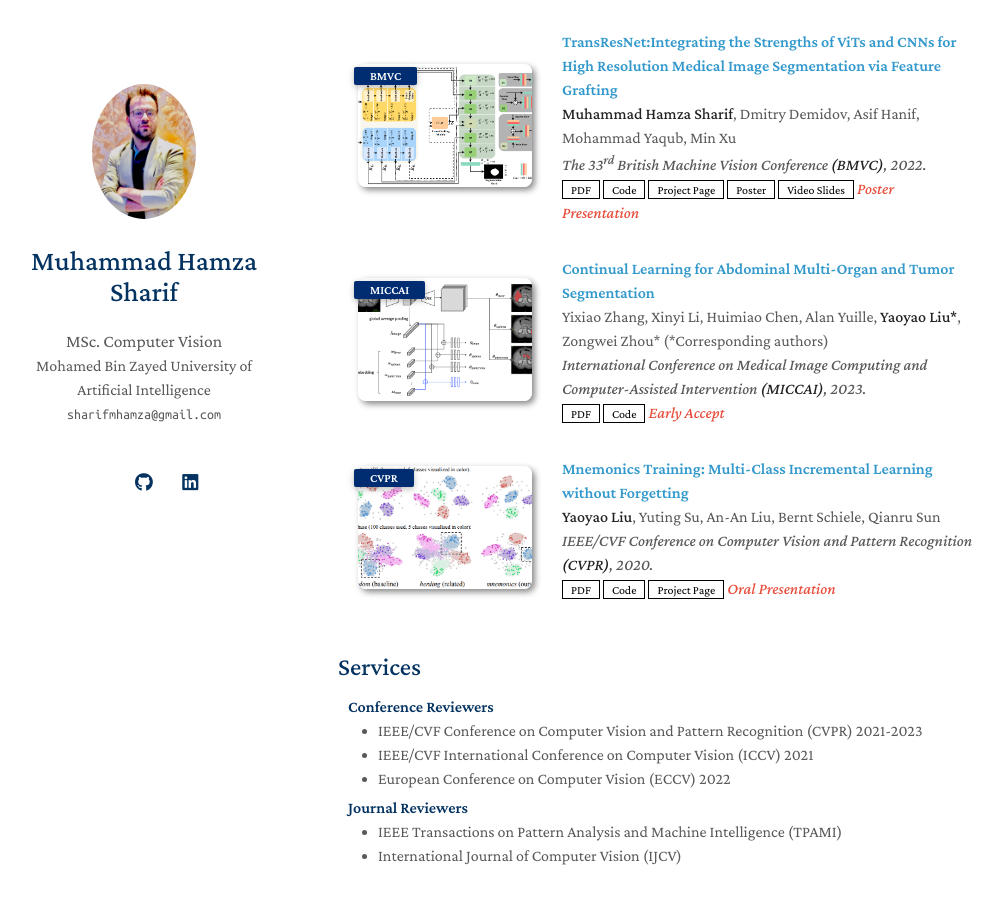
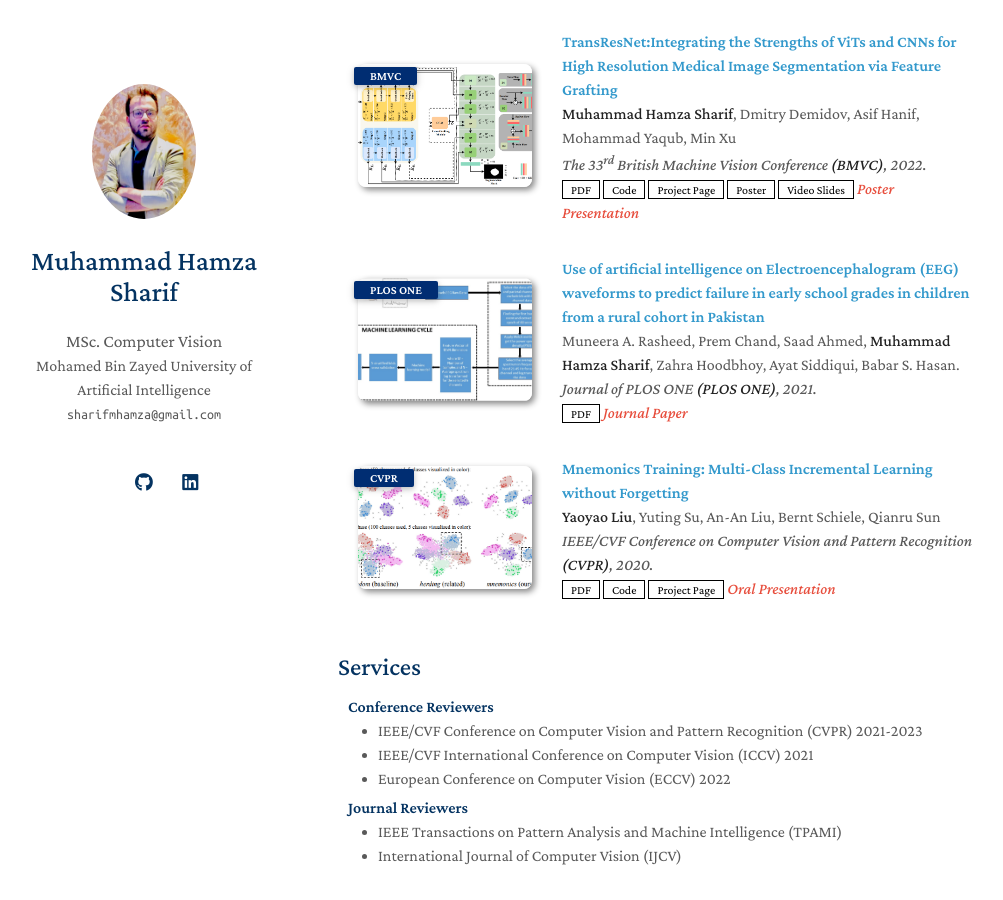
Before and after one commit to Sharifmhamza/sharifmhamza.github.io, a Jekyll site: the page built from index.md, in a window 1280 px wide and 900 px high, scrolled down 1037 px. Shown: the whole window, without its empty margins (132-1135 px from the left). Built offline with Jekyll 4.4.1, drawn with Linux system fonts in a browser that asks for light colours; a style sheet for code colours, icons or effects is not loaded; our own code applies the rules of GitHub Pages for plain Markdown files.

Commit message:
Update publications.yml

```diff
--- a/_data/publications.yml
+++ b/_data/publications.yml
@@ -20,15 +20,13 @@ main:
     image: ./assets/img/3rdpaper.png
     notes: Poster Presentation
 
-  - title: Continual Learning for Abdominal Multi-Organ and Tumor Segmentation
-    authors: Yixiao Zhang, Xinyi Li, Huimiao Chen, Alan Yuille, <strong>Yaoyao Liu*</strong>, Zongwei Zhou* (*Corresponding authors)
-    conference_short: MICCAI
-    conference: International Conference on Medical Image Computing and Computer-Assisted Intervention <strong>(MICCAI)</strong>, 2023.
-    pdf: https://arxiv.org/pdf/2306.00988.pdf
-    code: https://github.com/MrGiovanni/ContinualLearning
-    bibtex: https://bib.yliu.me/MICCAI23.txt
-    image: ./assets/img/teaser_example_2.png
-    notes: Early Accept
+  - title: "Use of artificial intelligence on Electroencephalogram (EEG) waveforms to predict failure in early school grades in children from a rural cohort in Pakistan"
+    authors: Muneera A. Rasheed, Prem Chand, Saad Ahmed, <strong>Muhammad Hamza Sharif</strong>, Zahra Hoodbhoy, Ayat Siddiqui, Babar S. Hasan.
+    conference_short: PLOS ONE
+    conference: Journal of PLOS ONE <strong>(PLOS ONE)</strong>, 2021.
+    pdf: https://journals.plos.org/plosone/article?id=10.1371/journal.pone.0246236
+    image: ./assets/img/2ndpaper.png
+    notes: Journal Paper
 
   - title: "Mnemonics Training: Multi-Class Incremental Learning without Forgetting"
     authors: <strong>Yaoyao Liu</strong>, Yuting Su, An-An Liu, Bernt Schiele, Qianru Sun
```
